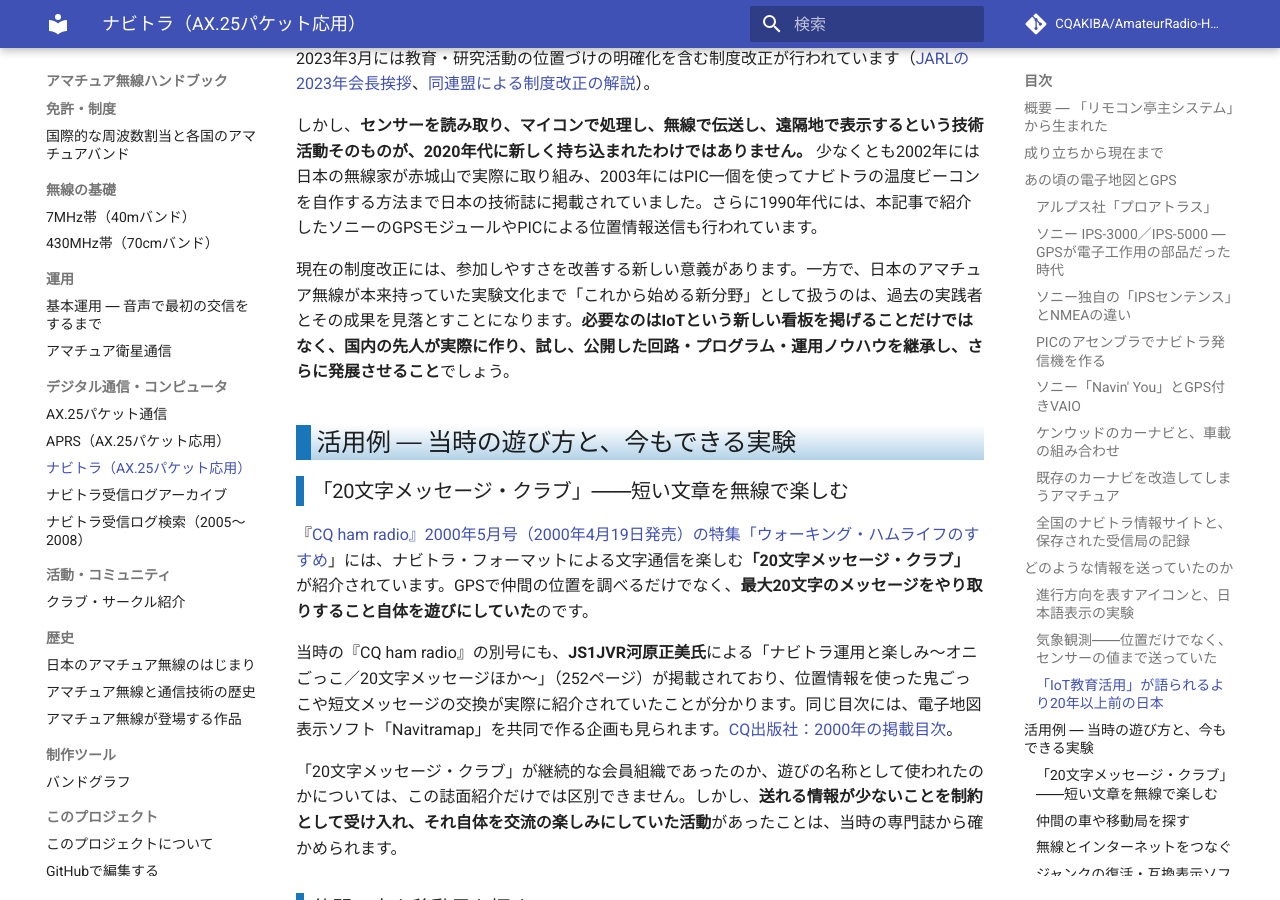
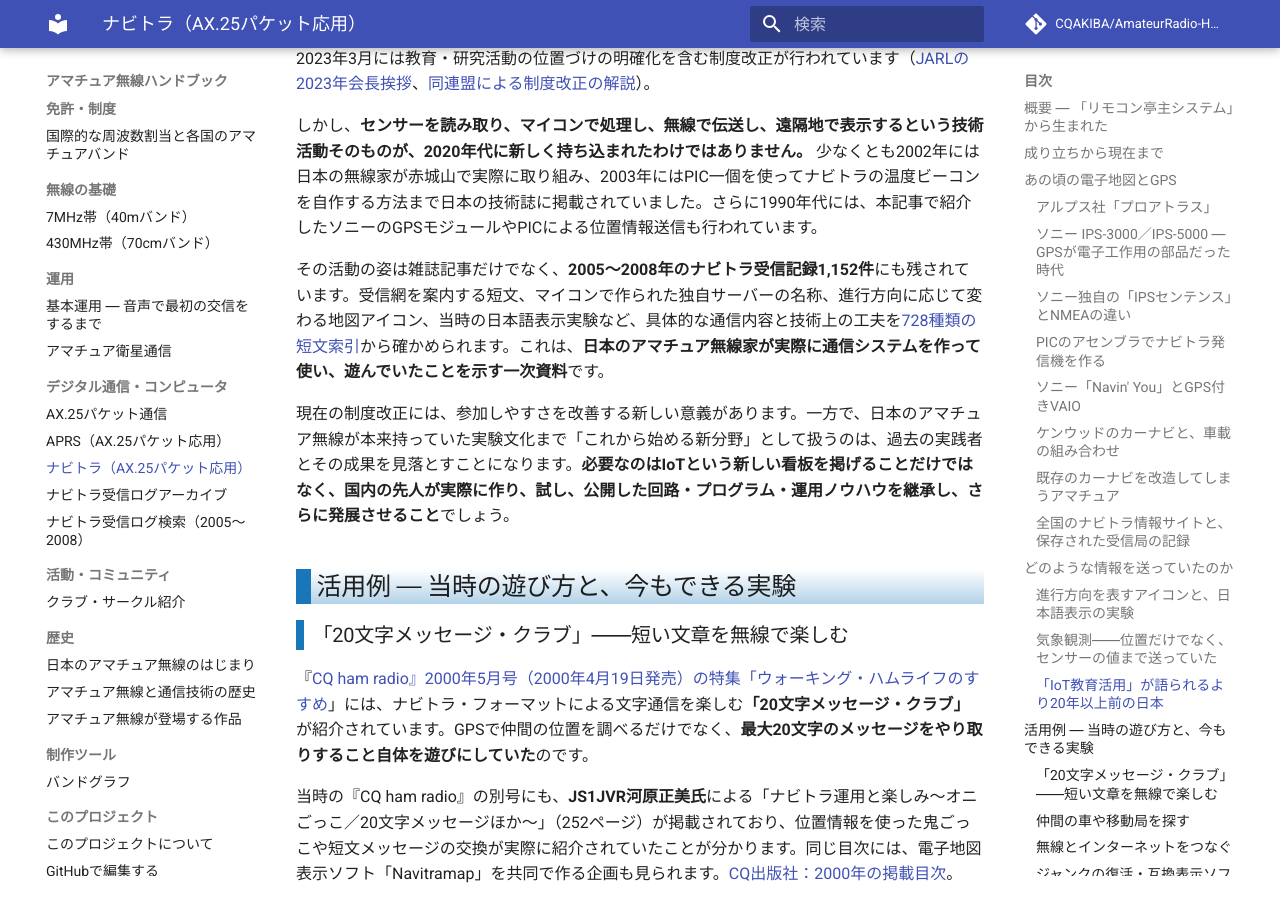
Before and after one commit to CQAKIBA/AmateurRadio-Handbook, an MkDocs documentation site: the page built from docs/07_デジタル通信・コンピュータ/ナビトラ.md, in a window 1280 px wide and 900 px high, scrolled down 8878 px. Built offline with MkDocs 1.6.1 and Material for MkDocs 9.7.7, drawn with Linux system fonts in a browser that asks for light colours; comment, search, counter and statistics services are not loaded.

Commit message:
docs: 2005～2008年の実送受信記録を国内IoT前史の根拠として提示

```diff
--- a/docs/07_デジタル通信・コンピュータ/ナビトラ.md
+++ b/docs/07_デジタル通信・コンピュータ/ナビトラ.md
@@ -175,6 +175,8 @@ CQ出版社の解説では、**16種類のアイコンと、アルファベッ
 
 しかし、**センサーを読み取り、マイコンで処理し、無線で伝送し、遠隔地で表示するという技術活動そのものが、2020年代に新しく持ち込まれたわけではありません。** 少なくとも2002年には日本の無線家が赤城山で実際に取り組み、2003年にはPIC一個を使ってナビトラの温度ビーコンを自作する方法まで日本の技術誌に掲載されていました。さらに1990年代には、本記事で紹介したソニーのGPSモジュールやPICによる位置情報送信も行われています。
 
+その活動の姿は雑誌記事だけでなく、**2005～2008年のナビトラ受信記録1,152件**にも残されています。受信網を案内する短文、マイコンで作られた独自サーバーの名称、進行方向に応じて変わる地図アイコン、当時の日本語表示実験など、具体的な通信内容と技術上の工夫を[728種類の短文索引](ナビトラ受信ログ一覧.md)から確かめられます。これは、**日本のアマチュア無線家が実際に通信システムを作って使い、遊んでいたことを示す一次資料**です。
+
 現在の制度改正には、参加しやすさを改善する新しい意義があります。一方で、日本のアマチュア無線が本来持っていた実験文化まで「これから始める新分野」として扱うのは、過去の実践者とその成果を見落とすことになります。**必要なのはIoTという新しい看板を掲げることだけではなく、国内の先人が実際に作り、試し、公開した回路・プログラム・運用ノウハウを継承し、さらに発展させること**でしょう。
 
 ## 活用例 ― 当時の遊び方と、今もできる実験
```
